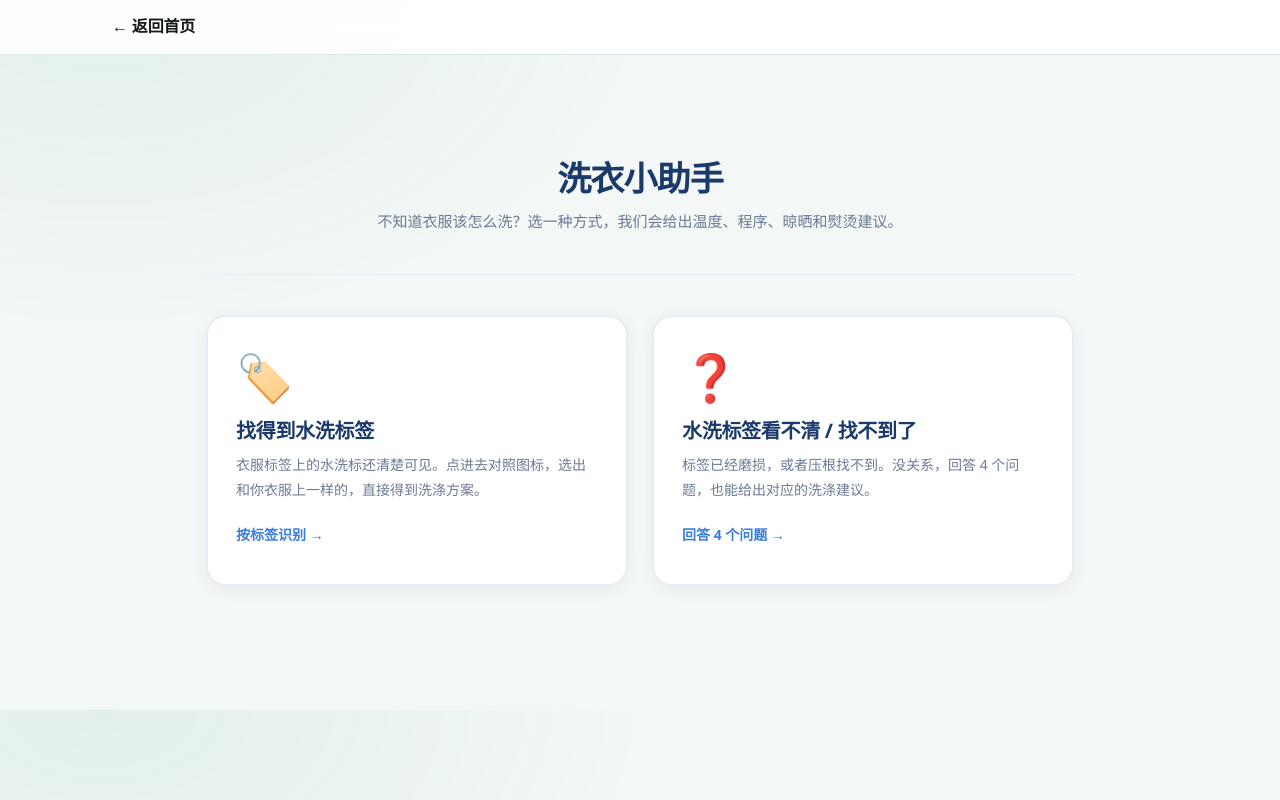
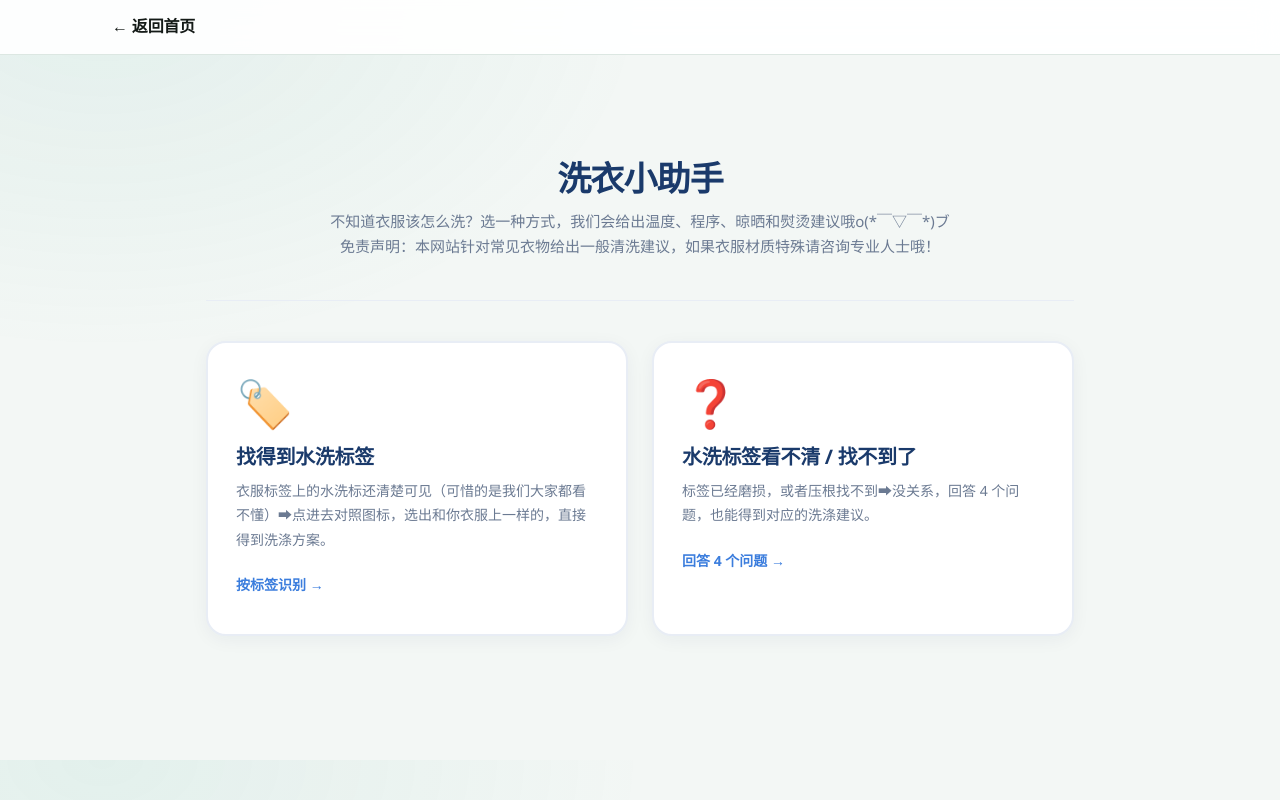
Before and after one commit to Rhymebo/campus-tools, a plain HTML site: page laundry.html in a window 1280 px wide. Drawn offline with Linux system fonts and the light colour scheme.

Commit message:
Enhance text for laundry advice and options
Updated text in laundry.html for improved clarity and engagement.

```diff
--- a/laundry.html
+++ b/laundry.html
@@ -104,7 +104,8 @@
 
       <section class="entry-hero">
         <h1>洗衣小助手</h1>
-        <p>不知道衣服该怎么洗？选一种方式，我们会给出温度、程序、晾晒和熨烫建议。</p>
+        <p>不知道衣服该怎么洗？选一种方式，我们会给出温度、程序、晾晒和熨烫建议哦o(*￣▽￣*)ブ</p>
+        <p>免责声明：本网站针对常见衣物给出一般清洗建议，如果衣服材质特殊请咨询专业人士哦！</p>
       </section>
 
       <div class="entry-choices">
@@ -112,14 +113,14 @@
         <a class="choice-card" href="laundry-tag.html">
           <span class="choice-icon">🏷️</span>
           <h2>找得到水洗标签</h2>
-          <p>衣服标签上的水洗标还清楚可见。点进去对照图标，选出和你衣服上一样的，直接得到洗涤方案。</p>
+          <p>衣服标签上的水洗标还清楚可见（可惜的是我们大家都看不懂）➡点进去对照图标，选出和你衣服上一样的，直接得到洗涤方案。</p>
           <span class="choice-cta">按标签识别 →</span>
         </a>
 
         <a class="choice-card" href="laundry-quiz.html">
           <span class="choice-icon">❓</span>
           <h2>水洗标签看不清 / 找不到了</h2>
-          <p>标签已经磨损，或者压根找不到。没关系，回答 4 个问题，也能给出对应的洗涤建议。</p>
+          <p>标签已经磨损，或者压根找不到➡没关系，回答 4 个问题，也能得到对应的洗涤建议。</p>
           <span class="choice-cta">回答 4 个问题 →</span>
         </a>
 
```
